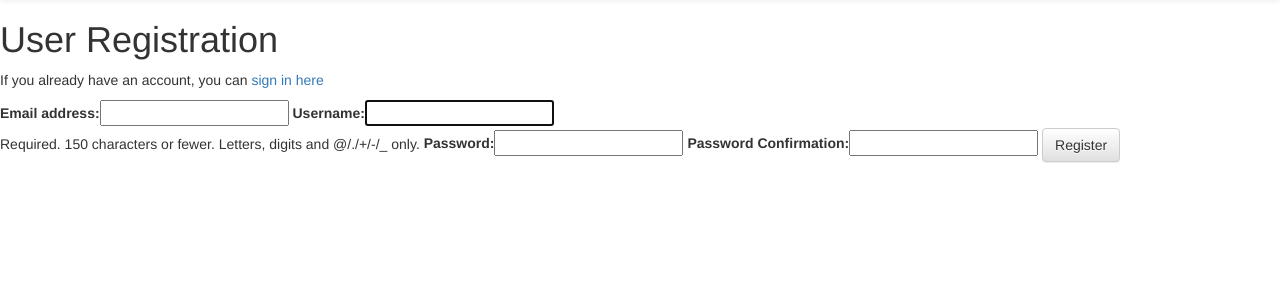
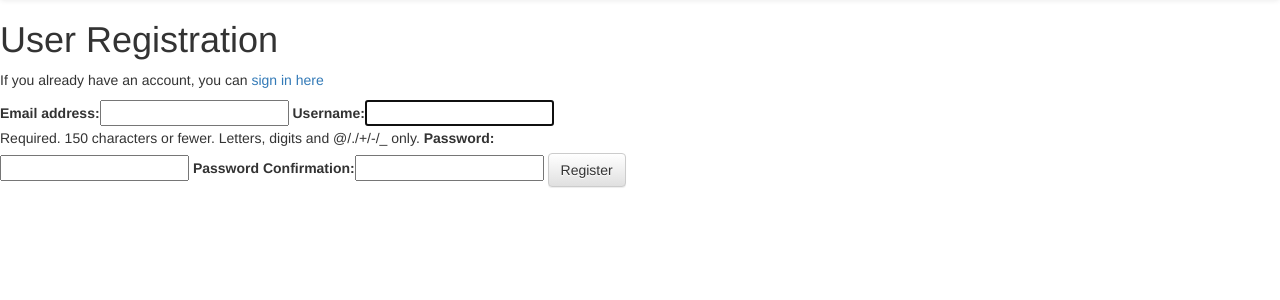
Before and after one commit to NinjaAiden/django-authenticate, a Django app: page /accounts/register/ in a window 1280 px wide. Shown: the part 52-352 px from the top of the page. Run offline with Django 3.2, Linux system fonts and the light colour scheme; some libraries are stand-ins or nearby versions.

Commit message:
added custom css

```diff
--- a/django_auth/settings.py
+++ b/django_auth/settings.py
@@ -125,6 +125,9 @@ USE_TZ = True
 # https://docs.djangoproject.com/en/1.11/howto/static-files/
 
 STATIC_URL = '/static/'
+STATICFILES_DIRS = [
+    os.path.join(BASE_DIR, "static")
+]
 
 # neccessary to show django messages
 MESSAGE_STORAGE = "django.contrib.messages.storage.session.SessionStorage"
--- /dev/null
+++ b/static/css/styles.css
@@ -0,0 +1,3 @@
+form {
+    width: 50%;
+}
--- a/templates/base.html
+++ b/templates/base.html
@@ -1,4 +1,5 @@
 <!DOCTYPE html>
+{% load staticfiles %}
 <html lang="en">
 
 <head>
@@ -12,6 +13,8 @@
 
     <!-- Optional theme -->
     <link rel="stylesheet" href="https://maxcdn.bootstrapcdn.com/bootstrap/3.3.7/css/bootstrap-theme.min.css" integrity="sha384-rHyoN1iRsVXV4nD0JutlnGaslCJuC7uwjduW9SVrLvRYooPp2bWYgmgJQIXwl/Sp" crossorigin="anonymous">
+
+    <link rel="stylesheet" href="{% static 'css/styles.css' %}" type="text/css" />
 
     <!-- Latest compiled and minified JavaScript -->
     <script src="https://maxcdn.bootstrapcdn.com/bootstrap/3.3.7/js/bootstrap.min.js" integrity="sha384-Tc5IQib027qvyjSMfHjOMaLkfuWVxZxUPnCJA7l2mCWNIpG9mGCD8wGNIcPD7Txa" crossorigin="anonymous"></script>
```
